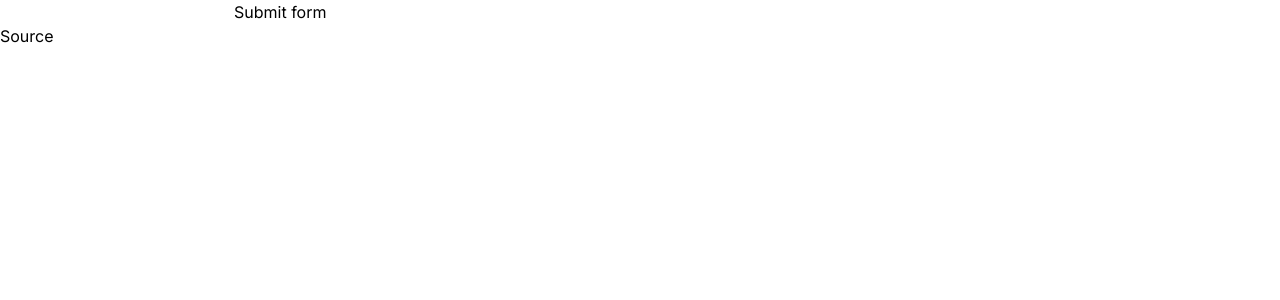
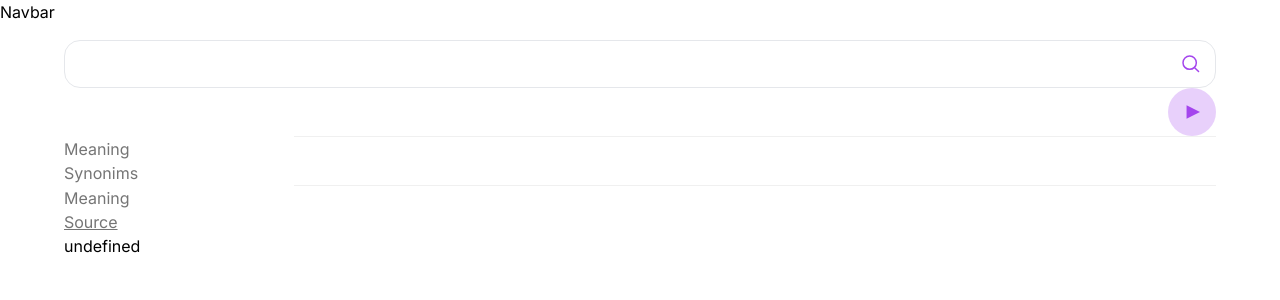
Before and after one commit to reactaleks/dictionary-app-nextjs, a Next.js app: page / in a window 1280 px wide. Shown: the top 300 px of the page. Built offline with nearby package versions, Linux system fonts and the light colour scheme.

Commit message:
added basic text sizes and colours

```diff
--- a/app/page.tsx
+++ b/app/page.tsx
@@ -1,8 +1,12 @@
 import Form from "@/components/FormComponent";
+import Navigation from "@/components/NavComponent";
 export default function Home() {
   return (
-    <main className="min-h-screen">
-        <Form/>
-    </main>
+    <>
+      <Navigation />
+      <main className="min-h-screen">
+        <Form />
+      </main>
+    </>
   );
 }
--- a/components/FormComponent.tsx
+++ b/components/FormComponent.tsx
@@ -2,6 +2,8 @@
 
 import { getDictionaryData } from "@/components/ServerActions";
 import { useFormState } from "react-dom";
+import { Input } from '@headlessui/react'
+
 import Output from "./OutputComponent";
 
 const initialState = {
@@ -11,13 +13,16 @@ const initialState = {
 export default function Form() {
   const [state, formAction] = useFormState(getDictionaryData, initialState);
   return (
-    <>
+    <div className="h-[90vh]">
       <form action={formAction}>
-        <input type="text" name="searchTerm" />
-        <button type="submit">Submit form</button>
+        <div className="relative w-[90vw] h-[48px] mx-auto flex items-center">
+        <Input type="text" name="searchTerm" className="border w-full h-full relative rounded-2xl pl-4" />
+        <button type="submit" className="absolute right-4"><svg xmlns="http://www.w3.org/2000/svg" width="18" height="18" viewBox="0 0 18 18"><path fill="none" stroke="#A445ED" strokeLinecap="round" strokeLinejoin="round" strokeWidth="1.5" d="m12.663 12.663 3.887 3.887M1 7.664a6.665 6.665 0 1 0 13.33 0 6.665 6.665 0 0 0-13.33 0Z"/></svg></button>
+
+        </div>
       </form>
 
       <Output apiresponse={state}/>
-    </>
+    </div>
   );
 }
--- /dev/null
+++ b/components/NavComponent.tsx
@@ -0,0 +1,7 @@
+export default function Navigation() {
+    return (
+        <nav className="h-[5vh]">
+            Navbar
+        </nav>
+    )
+}
--- a/components/OutputComponent.tsx
+++ b/components/OutputComponent.tsx
@@ -1,7 +1,7 @@
 interface OutputProps {
   apiresponse: {
     data: DictionaryEntry[];
-    }
+  };
 }
 
 interface DictionaryEntry {
@@ -39,21 +39,84 @@ interface DictionaryEntry {
   url: string;
 }
 
+export default function Output({ apiresponse }: OutputProps) {
+  const outputData = apiresponse?.data[0];
+  // console.log(outputData);
+  // console.log(outputData?.meanings[0].definitions[0].definition);
+  return (
+    <div className="w-[90vw] mx-auto">
+      <div className="flex justify-between items-center">
+        <div className="flex flex-col">
+          <div className="text-[32px] font-bold">{outputData?.word}</div>
+          <div className="text-[14px] text-[#A445ED]">
+            {outputData?.phonetic}
+          </div>
+        </div>
+        <div className="">
+          <svg
+            xmlns="http://www.w3.org/2000/svg"
+            width="75"
+            height="75"
+            viewBox="0 0 75 75"
+            className="h-[48px] w-[48px]"
+          >
+            <g fill="#A445ED" fillRule="evenodd">
+              <circle cx="37.5" cy="37.5" r="37.5" opacity=".25" />
+              <path d="M29 27v21l21-10.5z" />
+            </g>
+          </svg>
+        </div>
+      </div>
+      <div className="flex justify-between">
+        <div className="w-[10%] text-[18px] font-bold">
+          {outputData?.meanings[0].partOfSpeech}
+        </div>
+        <div className="w-[80%] flex items-center">
+          <div className="w-full h-[1px] bg-[#979797] bg-opacity-15"></div>
+        </div>
+      </div>
+      <div className="">
+        <div className="text-[#757575] text-[16px]">Meaning</div>
+        <ul className=" list-disc list-inside">
+          {outputData?.meanings[0].definitions.map((item, index) => (
+            <li key={index} className="text-[15px]">{item.definition} </li>
+          ))}
+        </ul>
+        <div className="flex justify-between">
+          <div className="text-[#757575] text-[16px]">Synonims</div>
+          <div className="text-[#A445ED] font-bold">
+            {outputData?.meanings[0].synonyms}
+          </div>
+        </div>
+      </div>
+      <div className="flex justify-between">
+        <div className="w-[10%] text-[18px] font-bold">
+          {outputData?.meanings[1].partOfSpeech}
+        </div>
+        <div className="w-[80%] flex items-center">
+          <div className="w-full h-[1px] bg-[#979797] bg-opacity-15"></div>
+        </div>
+      </div>
+      <div className="">
+        <div className="text-[#757575] text-[16px]">Meaning</div>
+        <ul className=" list-disc list-inside">
+          {outputData?.meanings[1].definitions.map((item, index) => (
+            <li key={index} className="text-[15px]">
+              {item.definition}
+              <div className="text-[#757575]">&quot;{item.example}&quot;</div>
+            </li>
+          ))}
+        </ul>
+      </div>
 
-export default function Output({apiresponse}: OutputProps) {
-    const outputData = apiresponse?.data[0]
-    console.log(outputData)
-    console.log(outputData?.meanings[0].definitions[0].definition)
-    return (
-        <>
-            <>{outputData?.word}</>
-            <>{outputData?.phonetic}</>
-            <>{outputData?.meanings[0].partOfSpeech}</>
-            {outputData?.meanings[0].definitions.map((item, index) => <div key={index}> {item.definition} </div>)}
-            <>{outputData?.meanings[0].synonyms}</>
-            <>{outputData?.meanings[1].partOfSpeech}</>
-            {outputData?.meanings[1].definitions.map((item, index) => <div key={index}> {item.definition} </div>)}
-            <a href={outputData?.sourceUrls[0]} target="_blank">Source</a>
-        </>
-    )
+      <div className="">
+        <div className="text-[#757575] underline"> Source</div>
+        <div className="text-[2D2D2D]">
+          <a href={outputData?.sourceUrls[0]} target="_blank">
+            {`${outputData?.sourceUrls[0]}`}
+          </a>
+        </div>
+      </div>
+    </div>
+  );
 }
```
Also changed, not shown: package.json (+6 -5 lines), 1 other file (tests, documents, lock files or other folders). Lines whose indentation alone changed are shown as unchanged.
